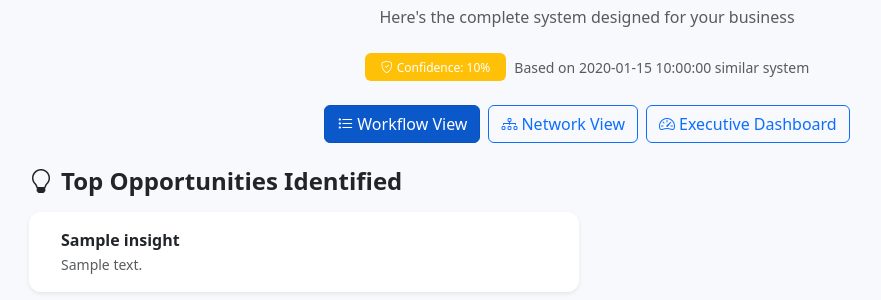
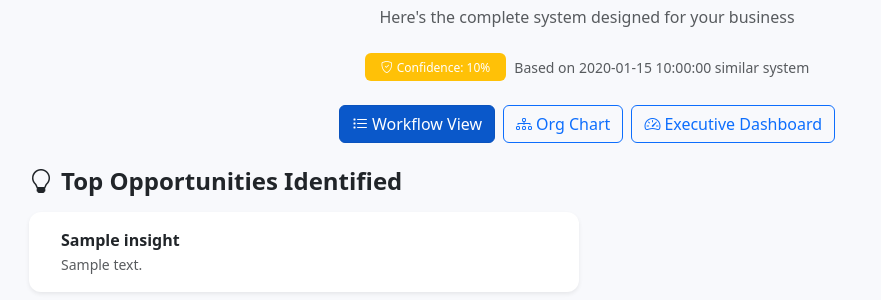
Before and after one commit to ColaberryIntern/AI_ProjectArchitect, a FastAPI app: template app/advisory/templates/org_visualization.html in a window 1280 px wide. Shown: the part 158-458 px from the top of the page, without its empty margins (53-934 px from the left). Run offline with FastAPI, Linux system fonts and the light colour scheme; the template is opened without the code that fills it: most values are stand-ins (such as "Sample title", 1, 10 or a date in 2020).

Commit message:
Rename Network View to Org Chart
Co-Authored-By: Claude Opus 4.6 (1M context) <noreply@anthropic.com>

```diff
--- a/app/advisory/templates/org_visualization.html
+++ b/app/advisory/templates/org_visualization.html
@@ -43,7 +43,7 @@
         <i class="bi bi-list-task me-1"></i>Workflow View
     </button>
     <button class="btn btn-outline-primary" id="btn-network" onclick="switchView('network')">
-        <i class="bi bi-diagram-3 me-1"></i>Network View
+        <i class="bi bi-diagram-3 me-1"></i>Org Chart
     </button>
     <button class="btn btn-outline-primary" id="btn-executive" onclick="switchView('executive')">
         <i class="bi bi-speedometer2 me-1"></i>Executive Dashboard
```
